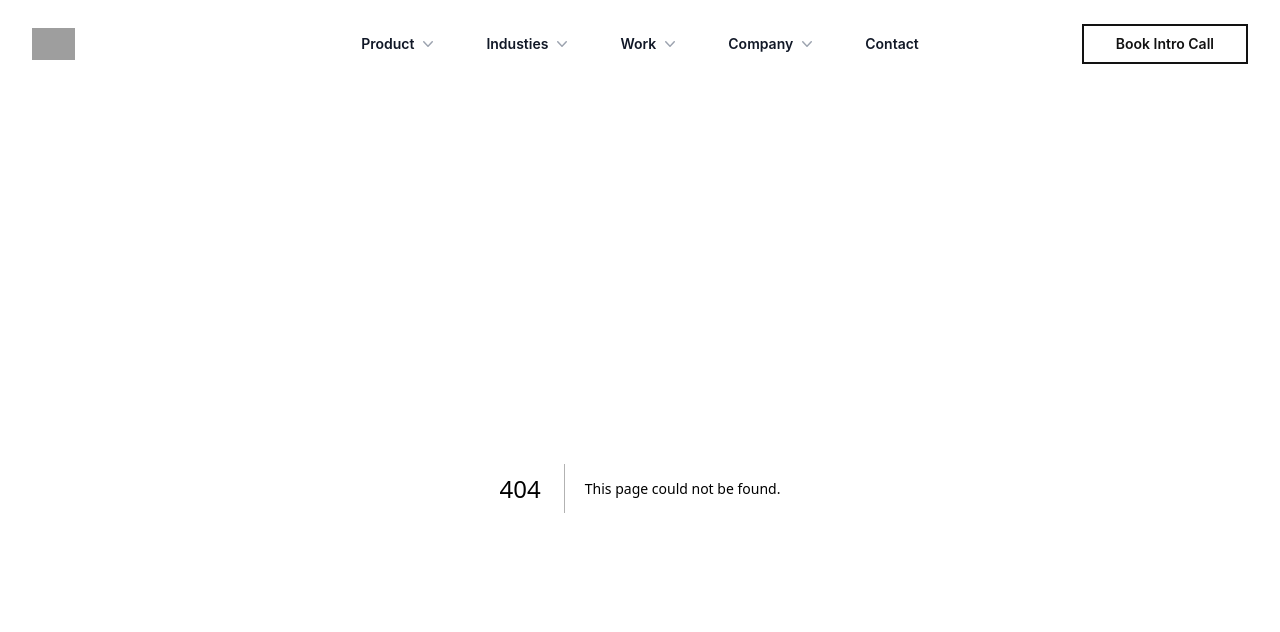
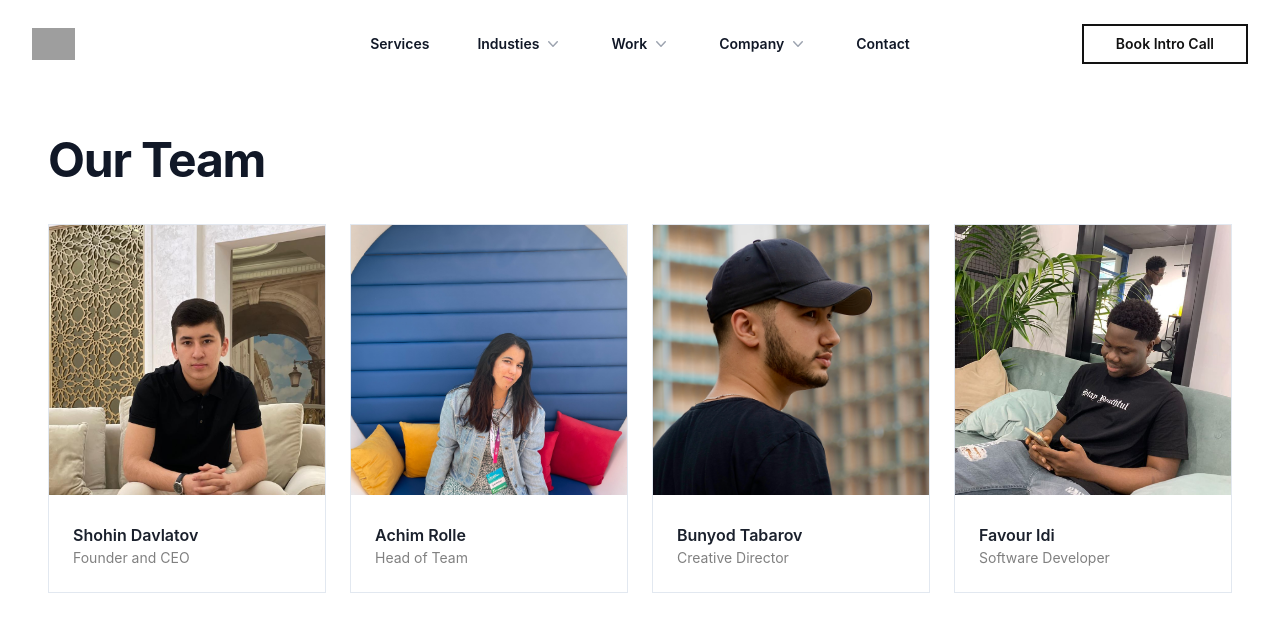
Before and after one commit to IdiFavour/stage, a Next.js app: page /about in a window 1280 px wide. Before the commit this address had no page. Shown: the top 632 px of the page. Built offline with nearby package versions, Linux system fonts and the light colour scheme; grey boxes are pictures that could not be loaded.

Commit message:
changes on header and added teams page

```diff
--- a/components/Contact.tsx
+++ b/components/Contact.tsx
@@ -225,7 +225,7 @@ export default function Contact() {
                 <div className="mt-10">
                   <button
                     type="submit"
-                    className="block w-full rounded-md bg-indigo-600 px-3.5 py-2.5 text-center text-sm font-semibold text-white shadow-sm hover:bg-indigo-500 focus-visible:outline focus-visible:outline-2 focus-visible:outline-offset-2 focus-visible:outline-indigo-600"
+                    className="block w-full rounded-md bg-green-600 px-3.5 py-2.5 text-center text-sm font-semibold text-white shadow-sm hover:bg-indigo-500 focus-visible:outline focus-visible:outline-2 focus-visible:outline-offset-2 focus-visible:outline-indigo-600"
                   >
                     Let's talk
                   </button>
--- a/components/Header.tsx
+++ b/components/Header.tsx
@@ -63,6 +63,15 @@ const work = [
   },
 ];
 
+const company = [
+  {
+    name: "About",
+    description: "Get a better understanding of our company",
+    href: "/about",
+    icon: ChartPieIcon,
+  },
+];
+
 function classNames(...classes: string[]) {
   return classes.filter(Boolean).join(" ");
 }
@@ -99,14 +108,14 @@ export default function Header() {
         <Popover.Group className="hidden lg:flex lg:gap-x-12">
           <Popover className="relative">
             <Popover.Button className="flex items-center gap-x-1 text-sm font-semibold leading-6 text-gray-900">
-              Product
-              <ChevronDownIcon
+              Services
+              {/* <ChevronDownIcon
                 className="h-5 w-5 flex-none text-gray-400"
                 aria-hidden="true"
-              />
+              /> */}
             </Popover.Button>
 
-            <Transition
+            {/* <Transition
               as={Fragment}
               enter="transition ease-out duration-200"
               enterFrom="opacity-0 translate-y-1"
@@ -142,7 +151,7 @@ export default function Header() {
                   ))}
                 </div>
               </Popover.Panel>
-            </Transition>
+            </Transition> */}
           </Popover>
 
           <Popover className="relative">
@@ -261,7 +270,7 @@ export default function Header() {
             >
               <Popover.Panel className="absolute -left-8 top-full z-10 mt-3 w-screen max-w-md overflow-hidden rounded-3xl bg-white shadow-lg ring-1 ring-gray-900/5">
                 <div className="p-4">
-                  {products.map((item) => (
+                  {company.map((item) => (
                     <div
                       key={item.name}
                       className="group relative flex items-center gap-x-6 rounded-lg p-4 text-sm leading-6 hover:bg-gray-50"
@@ -341,16 +350,16 @@ export default function Header() {
                   {({ open }) => (
                     <>
                       <Disclosure.Button className="flex w-full items-center justify-between rounded-lg py-2 pl-3 pr-3.5 text-base font-semibold leading-7 hover:bg-gray-50">
-                        Product
-                        <ChevronDownIcon
+                        Services
+                        {/* <ChevronDownIcon
                           className={classNames(
                             open ? "rotate-180" : "",
                             "h-5 w-5 flex-none"
                           )}
                           aria-hidden="true"
-                        />
+                        /> */}
                       </Disclosure.Button>
-                      <Disclosure.Panel className="mt-2 space-y-2">
+                      {/* <Disclosure.Panel className="mt-2 space-y-2">
                         {[...products].map((item) => (
                           <Disclosure.Button
                             key={item.name}
@@ -361,7 +370,7 @@ export default function Header() {
                             {item.name}
                           </Disclosure.Button>
                         ))}
-                      </Disclosure.Panel>
+                      </Disclosure.Panel> */}
                     </>
                   )}
                 </Disclosure>
--- a/components/Homepage/Team.tsx
+++ b/components/Homepage/Team.tsx
@@ -30,14 +30,6 @@ export default function Team() {
               overflow={"hidden"}
             >
               <Stack>
-                <img
-                  className="col-span-2 max-h-12 object-contain lg:col-span-1"
-                  src="https://ninjapromo.io/wp-content/themes/ninjapromo/assets/img/reviews-section/logo-1.png"
-                  alt="Transistor"
-                  width={158}
-                  height={48}
-                />
-
                 <Text color={"white"} fontSize={"sm"}>
                   Lorem ipsum dolor sit amet, consetetur sadipscing elitr, sed
                   diam nonumy eirmod tempor invidunt ut labore et dolore magna
@@ -65,14 +57,6 @@ export default function Team() {
               overflow={"hidden"}
             >
               <Stack>
-                <img
-                  className="col-span-2 max-h-12 object-contain lg:col-span-1"
-                  src="https://ninjapromo.io/wp-content/themes/ninjapromo/assets/img/reviews-section/logo-1.png"
-                  alt="Transistor"
-                  width={158}
-                  height={48}
-                />
-
                 <Text color={"white"} fontSize={"sm"}>
                   Lorem ipsum dolor sit amet, consetetur sadipscing elitr, sed
                   diam nonumy eirmod tempor invidunt ut labore et dolore magna
@@ -100,14 +84,6 @@ export default function Team() {
               overflow={"hidden"}
             >
               <Stack>
-                <img
-                  className="col-span-2 max-h-12 object-contain lg:col-span-1"
-                  src="https://ninjapromo.io/wp-content/themes/ninjapromo/assets/img/reviews-section/logo-1.png"
-                  alt="Transistor"
-                  width={158}
-                  height={48}
-                />
-
                 <Text color={"white"} fontSize={"sm"}>
                   Lorem ipsum dolor sit amet, consetetur sadipscing elitr, sed
                   diam nonumy eirmod tempor invidunt ut labore et dolore magna
--- /dev/null
+++ b/components/widgets/TeamAvatar.tsx
@@ -0,0 +1,117 @@
+import {
+  Flex,
+  Box,
+  Image,
+  useColorModeValue,
+  SimpleGrid,
+  Text,
+} from "@chakra-ui/react";
+
+function ProductAddToCart() {
+  return (
+    <SimpleGrid minChildWidth="180px" spacing="24px" mt="10">
+      <Box
+        bg={useColorModeValue("white", "gray.800")}
+        width="300"
+        borderWidth="1px"
+        position="relative"
+      >
+        <Image
+          src="/shohin.jpg"
+          boxSize="270"
+          width="100%"
+          objectFit="cover"
+          alt="Picture of Shohin"
+        />
+
+        <Box p="6">
+          <Flex mt="1" justifyContent="space-between" alignContent="center">
+            <Box fontWeight="semibold" lineHeight="tight" isTruncated>
+              <Text fontSize={"md"}>Shohin Davlatov</Text>
+            </Box>
+          </Flex>
+          <Text fontSize={"sm"} color={"gray"}>
+            Founder and CEO
+          </Text>
+        </Box>
+      </Box>
+      <Box
+        bg={useColorModeValue("white", "gray.800")}
+        width="300"
+        borderWidth="1px"
+        position="relative"
+      >
+        <Image
+          src="/headofteam.jpg"
+          boxSize="270"
+          width="100%"
+          objectFit="cover"
+          alt="Picture of Shohin"
+        />
+
+        <Box p="6">
+          <Flex mt="1" justifyContent="space-between" alignContent="center">
+            <Box fontWeight="semibold" lineHeight="tight" isTruncated>
+              <Text fontSize={"md"}>Achim Rolle</Text>
+            </Box>
+          </Flex>
+          <Text fontSize={"sm"} color={"gray"}>
+            Head of Team
+          </Text>
+        </Box>
+      </Box>
+      <Box
+        bg={useColorModeValue("white", "gray.800")}
+        width="300"
+        borderWidth="1px"
+        position="relative"
+      >
+        <Image
+          src="/bunyod.jpg"
+          boxSize="270"
+          width="100%"
+          objectFit="cover"
+          alt="Picture of Bunyod"
+        />
+
+        <Box p="6">
+          <Flex mt="1" justifyContent="space-between" alignContent="center">
+            <Box fontWeight="semibold" lineHeight="tight" isTruncated>
+              <Text fontSize={"md"}>Bunyod Tabarov</Text>
+            </Box>
+          </Flex>
+          <Text fontSize={"sm"} color={"gray"}>
+            Creative Director
+          </Text>
+        </Box>
+      </Box>
+      <Box
+        bg={useColorModeValue("white", "gray.800")}
+        width="300"
+        borderWidth="1px"
+        position="relative"
+      >
+        <Image
+          src="/favour.jpg"
+          boxSize="270"
+          width="100%"
+          objectFit="cover"
+          alt="Picture of Favour"
+        />
+
+        <Box p="6">
+          <Flex mt="1" justifyContent="space-between" alignContent="center">
+            <Box fontWeight="semibold" lineHeight="tight" isTruncated>
+              <Text fontSize={"md"}>Favour Idi</Text>
+            </Box>
+          </Flex>
+          <Text fontSize={"sm"} color={"gray"}>
+            Software Developer
+          </Text>
+        </Box>
+      </Box>
+    </SimpleGrid>
+  );
+}
+
+export default ProductAddToCart;
--- /dev/null
+++ b/pages/about.tsx
@@ -0,0 +1,22 @@
+import { Box } from "@chakra-ui/react";
+import TeamAvatar from "@/components/widgets/TeamAvatar";
+const AboutUs = () => {
+  return (
+    <Box p={4} pt={12}>
+      <div className="mx-auto max-w-7xl px-2 lg:px-8">
+        <div className="grid  grid-cols-1  lg:grid-cols-2 ">
+          <div>
+            <h1 className="text-4xl font-bold tracking-tight text-gray-900 sm:text-5xl">
+              Our Team
+            </h1>
+          </div>
+        </div>
+        <div>
+          <TeamAvatar />
+        </div>
+      </div>
+    </Box>
+  );
+};
+
+export default AboutUs;
```
Also changed, not shown: public/favour.jpg (added).
